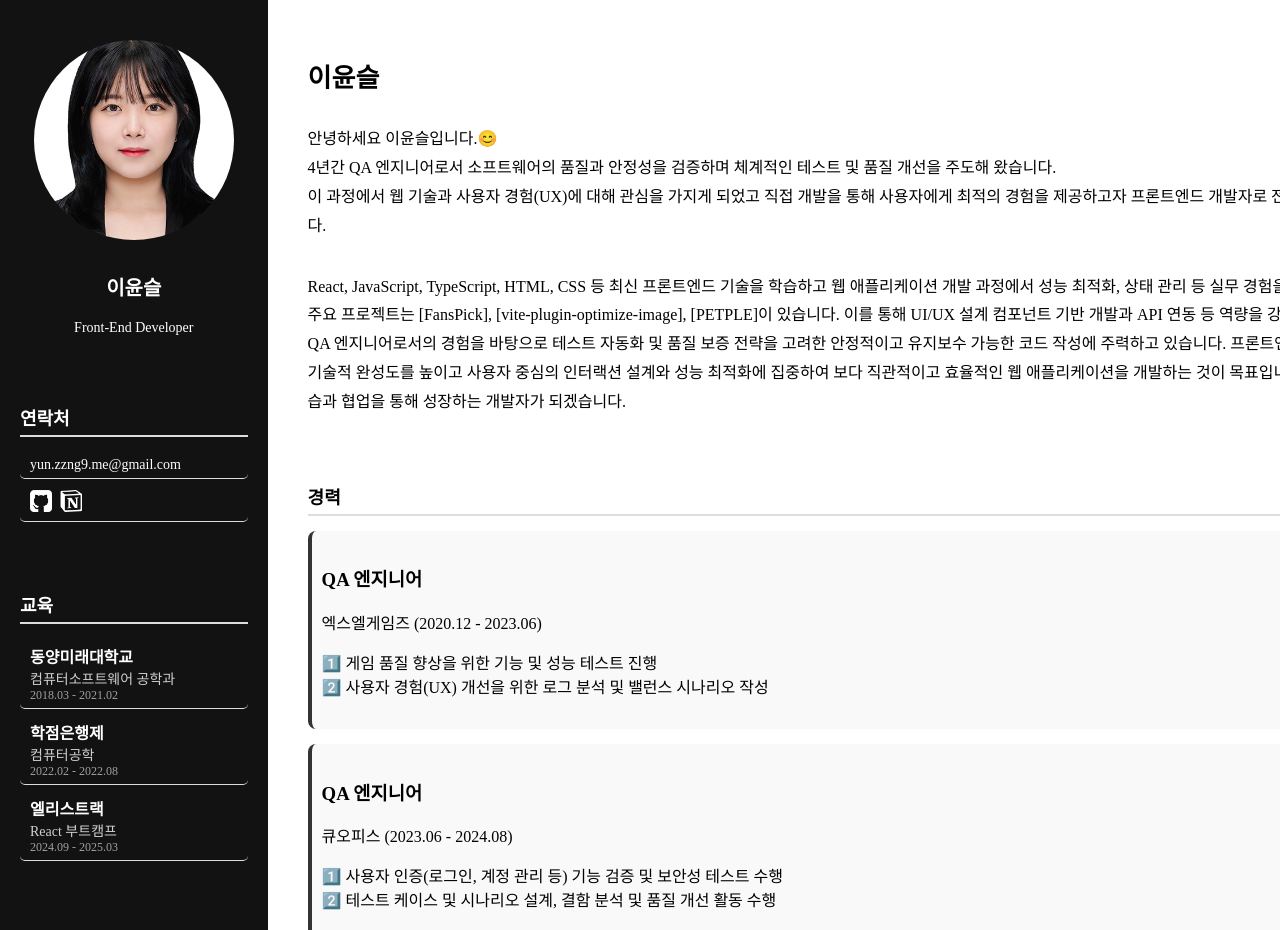
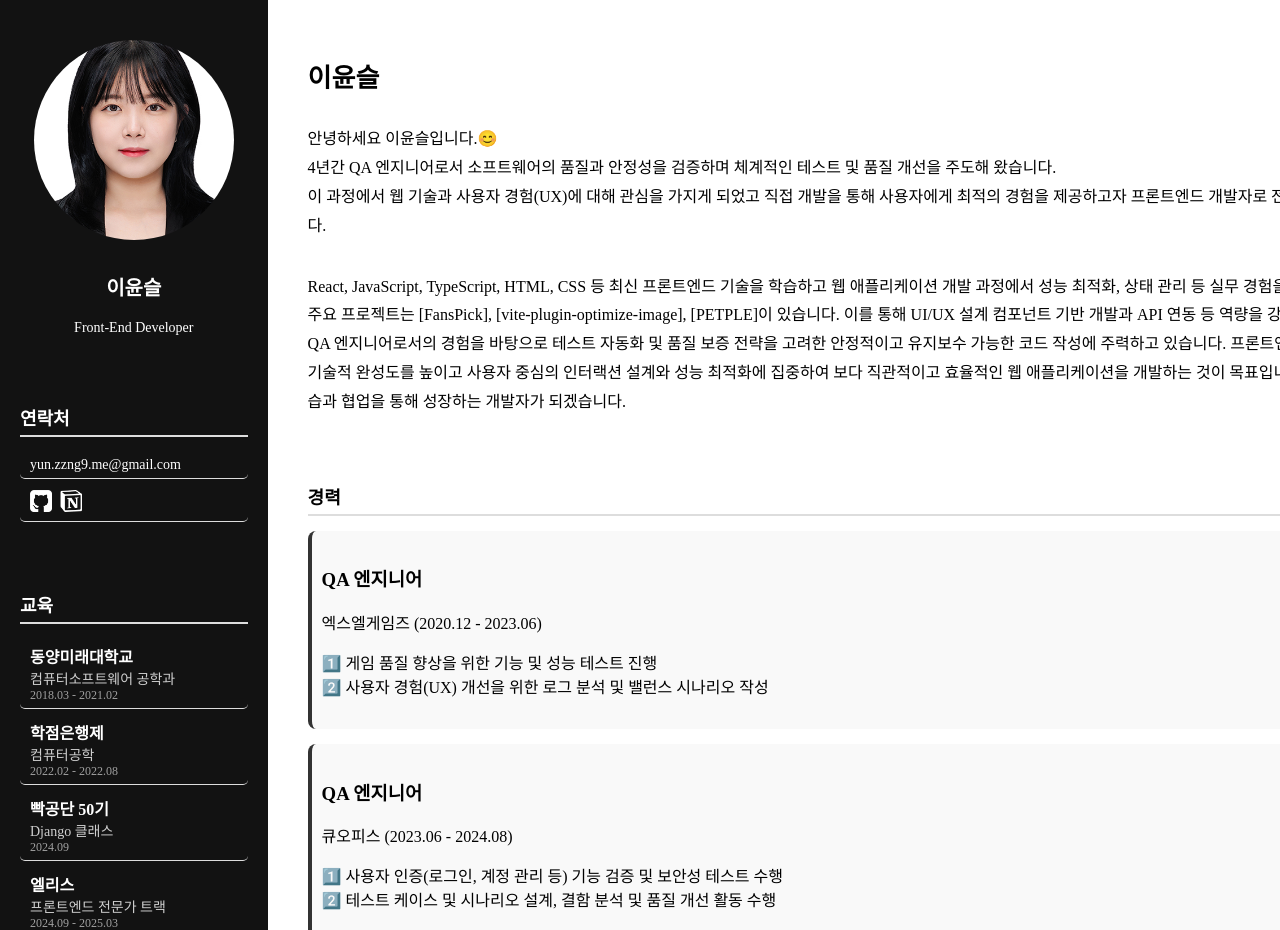
Before and after one commit to yunzzng/react-resume, a React (Vite) app: page / in a window 1280 px wide. Shown: the top 930 px of the page. Built offline with nearby package versions, Linux system fonts and the light colour scheme.

Commit message:
add education

```diff
--- a/src/data/educationAndExperience.ts
+++ b/src/data/educationAndExperience.ts
@@ -9,7 +9,8 @@ const educationAndExperience = {
   education: [
     { school: "동양미래대학교", degree: "컴퓨터소프트웨어 공학과", period: "2018.03 - 2021.02" },
     { school: "학점은행제", degree: "컴퓨터공학", period: "2022.02 - 2022.08" },
-    { school: "엘리스트랙", degree: "React 부트캠프", period: "2024.09 - 2025.03" }
+    { school: "빡공단 50기", degree: "Django 클래스", period: "2024.09" },
+    { school: "엘리스", degree: "프론트엔드 전문가 트랙", period: "2024.09 - 2025.03" }
   ],
   experience: [
     {
```
